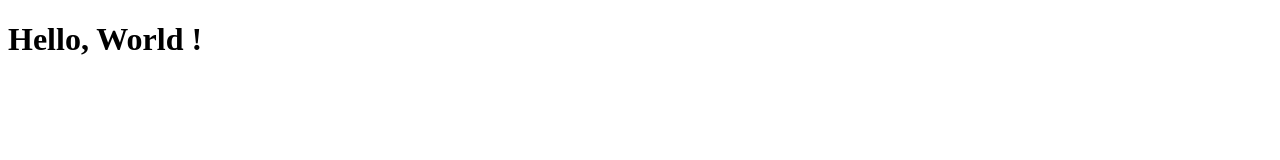
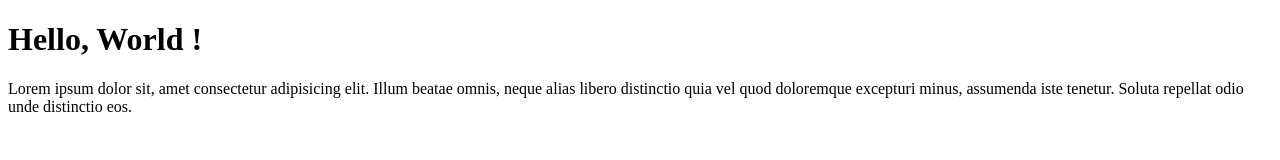
Before and after one commit to webew/test_gmsi18, a plain HTML site: page index.html in a window 1280 px wide. Drawn offline with Linux system fonts and the light colour scheme.

Commit message:
ajout lorem

```diff
--- a/index.html
+++ b/index.html
@@ -8,5 +8,6 @@
 </head>
 <body>
     <h1>Hello, World !</h1>
+    <p>Lorem ipsum dolor sit, amet consectetur adipisicing elit. Illum beatae omnis, neque alias libero distinctio quia vel quod doloremque excepturi minus, assumenda iste tenetur. Soluta repellat odio unde distinctio eos.</p>
 </body>
 </html>
```
